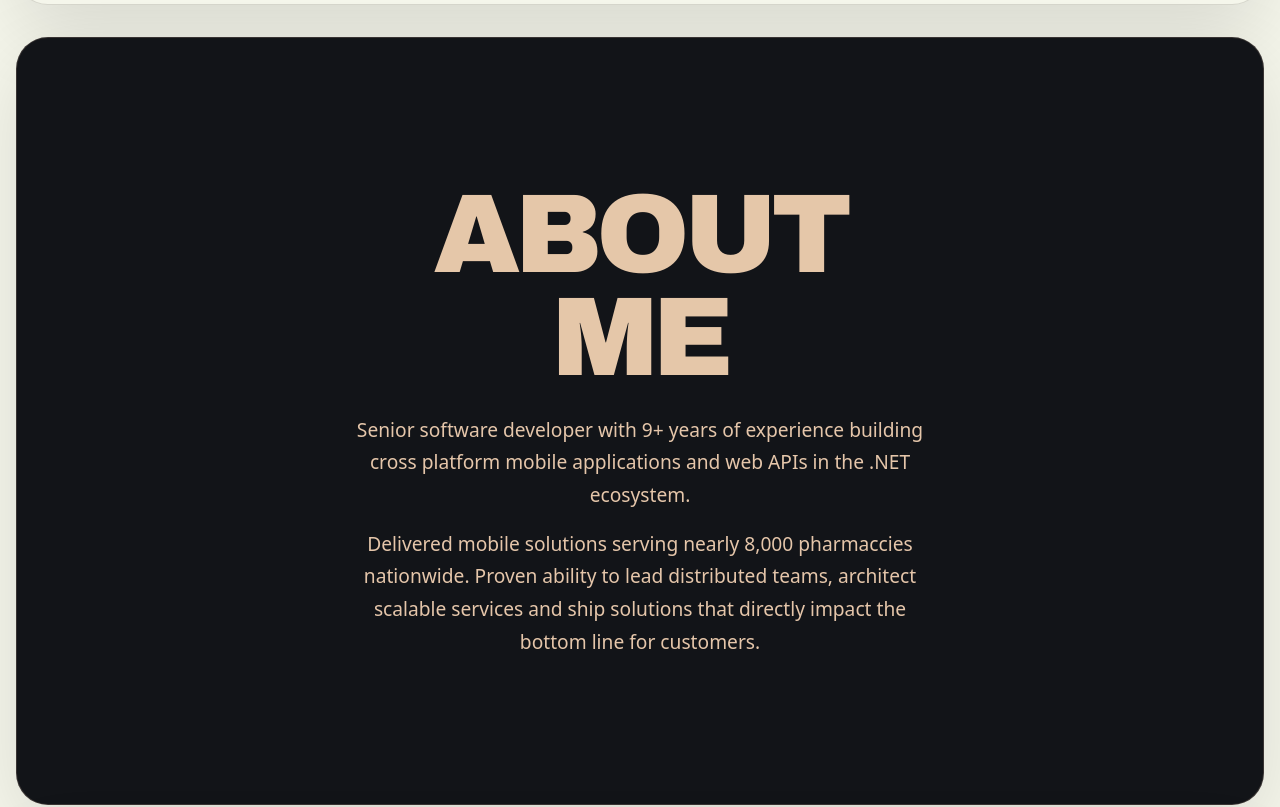
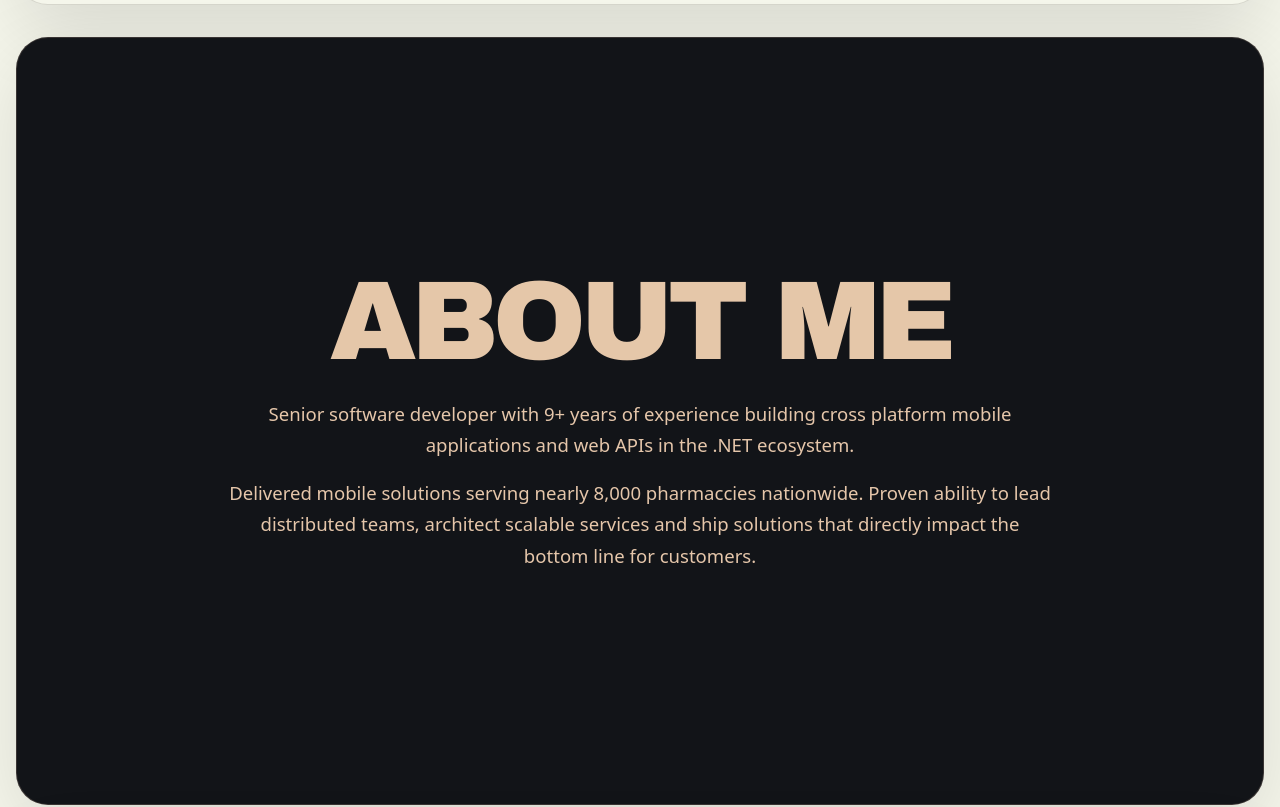
Before and after one commit to Ranger-Rick/rickbordelon.com, a Vue app: page / in a window 1280 px wide. Shown: the part 779-1586 px from the top of the page. Built offline with nearby package versions, Linux system fonts and the light colour scheme.

Commit message:
Updated the style for body so it is more readable on desktop

```diff
--- a/src/assets/main.css
+++ b/src/assets/main.css
@@ -142,8 +142,8 @@ body {
 }
 
 .section-copy {
-  width: min(100% - 4rem, 46rem);
-  padding: clamp(2.5rem, 6vw, 5rem);
+  width: min(100% - 2.5rem, 58rem);
+  padding: clamp(2rem, 4vw, 3.75rem);
 }
 
 .section-copy--left {
@@ -155,7 +155,7 @@ body {
 }
 
 .section-copy--wide {
-  width: min(100% - 4rem, 60rem);
+  width: min(100% - 2.5rem, 68rem);
 }
 
 .section-copy--right {
@@ -175,7 +175,7 @@ body {
 
 .section-body {
   margin-top: 1.5rem;
-  font-size: clamp(1rem, 1.8vw, 1.2rem);
+  font-size: clamp(1.05rem, 1.45vw, 1.35rem);
   line-height: 1.7;
 }
 
```
